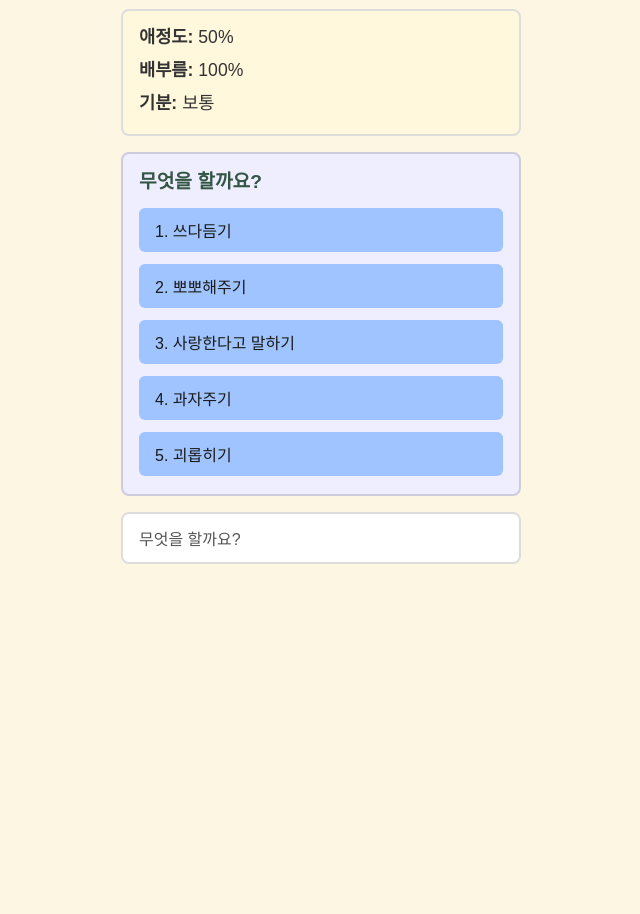
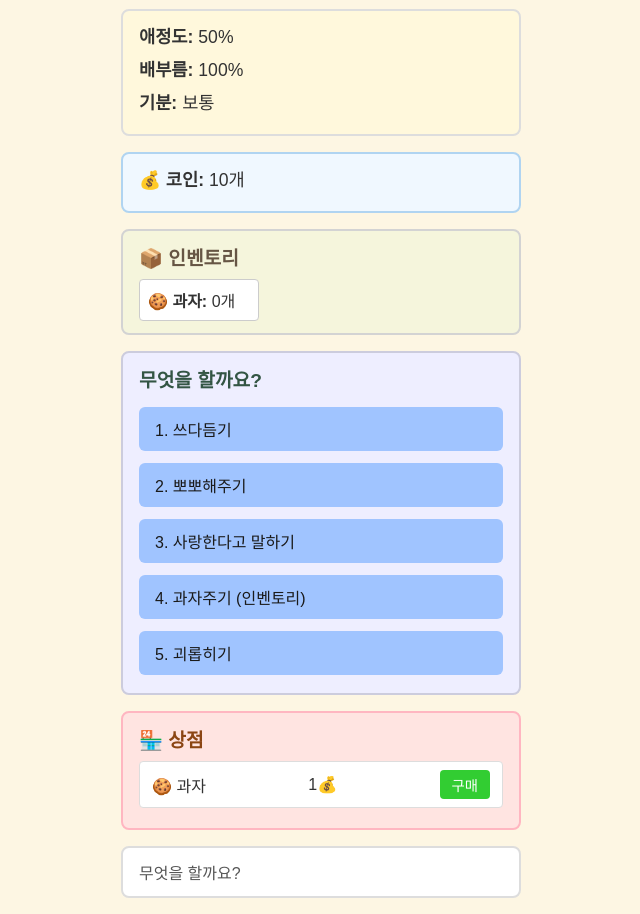
Before and after one commit to SeoulKing/ponyogame, a plain HTML site: page index.html in a window 1280 px wide. Shown: the part 54-968 px from the top of the page, without its empty margins (319-959 px from the left). Before the commit the page ends 800 px from the top, so only its background shows below. Drawn offline with Linux system fonts and the light colour scheme.

Commit message:
코인 및 인벤토리 시스템 추가, 상점 기능 구현

```diff
--- a/game.js
+++ b/game.js
@@ -3,6 +3,10 @@ const characterState = {
   fullness: 100,
   mood: "보통",
   lastActiveTime: Date.now(),
+  coins: 10,
+  inventory: {
+    snacks: 0
+  }
 };
 
 // 시간에 따른 수치 변화 설정
@@ -17,6 +21,8 @@ function renderStatus() {
   const affectionEl = document.getElementById("affection-value");
   const fullnessEl = document.getElementById("fullness-value");
   const moodEl = document.getElementById("mood-value");
+  const coinEl = document.getElementById("coin-value");
+  const snackCountEl = document.getElementById("snack-count");
 
   const clampedAffection = Math.max(0, Math.min(100, characterState.affection));
   const clampedFullness = Math.max(0, Math.min(100, characterState.fullness));
@@ -24,6 +30,11 @@ function renderStatus() {
   affectionEl.textContent = clampedAffection;
   fullnessEl.textContent = clampedFullness;
   moodEl.textContent = characterState.mood;
+  coinEl.textContent = characterState.coins;
+  snackCountEl.textContent = characterState.inventory.snacks;
+
+  // 상점 버튼 상태 업데이트
+  updateShopButtons();
 }
 
 function showMessage(text) {
@@ -154,12 +165,9 @@ function handleAction(action) {
       characterState.affection += 8;
       msg = "진심으로 사랑한다고 말했어요. 애정도가 올랐습니다!";
       break;
-    case "snack":
-      characterState.fullness += 25;
-      characterState.fullness = Math.min(100, characterState.fullness);
-      characterState.affection += 3;
-      msg = "맛있는 과자를 주었어요! 배가 불러지고 애정도도 올랐습니다! 🍪";
-      break;
+    case "use-snack":
+      useItem("snack");
+      return; // useItem에서 이미 상태 업데이트와 메시지 처리를 하므로 return
     case "tease":
       characterState.affection -= 15;
       msg = "장난으로 괴롭혔어요… 기분이 별로 같아요.";
@@ -174,6 +182,7 @@ function handleAction(action) {
 
   // 마지막 활동 시간 업데이트
   characterState.lastActiveTime = Date.now();
+  saveStateToLocal();
 }
 
 function saveStateToLocal() {
@@ -181,7 +190,9 @@ function saveStateToLocal() {
     affection: characterState.affection,
     fullness: characterState.fullness,
     mood: characterState.mood,
-    lastActiveTime: characterState.lastActiveTime
+    lastActiveTime: characterState.lastActiveTime,
+    coins: characterState.coins,
+    inventory: characterState.inventory
   };
   localStorage.setItem("myGameState", JSON.stringify(data));
 }
@@ -195,9 +206,72 @@ function loadStateFromLocal() {
       characterState.fullness = data.fullness || 100;
       characterState.mood = data.mood || "보통";
       characterState.lastActiveTime = data.lastActiveTime || Date.now();
+      characterState.coins = data.coins || 10;
+      characterState.inventory = data.inventory || { snacks: 0 };
     } catch (e) {
       console.error("로컬 데이터 파싱 오류:", e);
     }
+  }
+}
+
+function updateShopButtons() {
+  const shopButtons = document.querySelectorAll(".shop-btn");
+  shopButtons.forEach((btn) => {
+    const price = parseInt(btn.getAttribute("data-price"));
+    if (characterState.coins < price) {
+      btn.disabled = true;
+      btn.textContent = "코인 부족";
+    } else {
+      btn.disabled = false;
+      btn.textContent = "구매";
+    }
+  });
+}
+
+function buyItem(itemType, price) {
+  if (characterState.coins < price) {
+    showMessage("💰 코인이 부족합니다!");
+    return false;
+  }
+
+  characterState.coins -= price;
+
+  switch (itemType) {
+    case "snack":
+      characterState.inventory.snacks += 1;
+      showMessage("🍪 과자를 구매했습니다! 인벤토리에서 확인하세요.");
+      break;
+    default:
+      showMessage("알 수 없는 아이템입니다.");
+      return false;
+  }
+
+  renderStatus();
+  saveStateToLocal();
+  return true;
+}
+
+function useItem(itemType) {
+  switch (itemType) {
+    case "snack":
+      if (characterState.inventory.snacks <= 0) {
+        showMessage("🍪 과자가 없습니다! 상점에서 구매하세요.");
+        return false;
+      }
+
+      characterState.inventory.snacks -= 1;
+      characterState.fullness += 25;
+      characterState.fullness = Math.min(100, characterState.fullness);
+      characterState.affection += 3;
+      showMessage("🍪 인벤토리에서 과자를 주었어요! 배가 불러지고 애정도도 올랐습니다!");
+
+      renderStatus();
+      saveStateToLocal();
+      return true;
+
+    default:
+      showMessage("사용할 수 없는 아이템입니다.");
+      return false;
   }
 }
 
@@ -207,12 +281,22 @@ document.addEventListener("DOMContentLoaded", () => {
   renderStatus();
   startAffectionTimer(); // 애정도 감소 타이머 시작
 
+  // 액션 버튼 이벤트
   const buttons = document.querySelectorAll(".action-btn");
   buttons.forEach((btn) => {
     btn.addEventListener("click", () => {
       const action = btn.getAttribute("data-action");
       handleAction(action);
-      saveStateToLocal();
+    });
+  });
+
+  // 상점 버튼 이벤트
+  const shopButtons = document.querySelectorAll(".shop-btn");
+  shopButtons.forEach((btn) => {
+    btn.addEventListener("click", () => {
+      const item = btn.getAttribute("data-item");
+      const price = parseInt(btn.getAttribute("data-price"));
+      buyItem(item, price);
     });
   });
 });
--- a/index.html
+++ b/index.html
@@ -23,13 +23,37 @@
     </div>
   </section>
 
+  <section id="wallet-section">
+    <div class="status-line">
+      <strong>💰 코인:</strong> <span id="coin-value">10</span>개
+    </div>
+  </section>
+
+  <section id="inventory-section">
+    <h2>📦 인벤토리</h2>
+    <div class="inventory-grid">
+      <div class="inventory-item">
+        <strong>🍪 과자:</strong> <span id="snack-count">0</span>개
+      </div>
+    </div>
+  </section>
+
   <section id="action-section">
     <h2>무엇을 할까요?</h2>
     <button class="action-btn" data-action="pet">1. 쓰다듬기</button>
     <button class="action-btn" data-action="kiss">2. 뽀뽀해주기</button>
     <button class="action-btn" data-action="love">3. 사랑한다고 말하기</button>
-    <button class="action-btn" data-action="snack">4. 과자주기</button>
+    <button class="action-btn" data-action="use-snack">4. 과자주기 (인벤토리)</button>
     <button class="action-btn" data-action="tease">5. 괴롭히기</button>
+  </section>
+
+  <section id="shop-section">
+    <h2>🏪 상점</h2>
+    <div class="shop-item">
+      <span>🍪 과자</span>
+      <span>1💰</span>
+      <button class="shop-btn" data-item="snack" data-price="1">구매</button>
+    </div>
   </section>
 
   <section id="message-section">
--- a/styles.css
+++ b/styles.css
@@ -33,6 +33,85 @@ header h1 {
 .status-line {
   font-size: 1.1rem;
   margin-bottom: 8px;
+}
+
+#wallet-section {
+  width: 100%;
+  max-width: 400px;
+  background-color: #f0f8ff;
+  border: 2px solid #b0d4f1;
+  border-radius: 8px;
+  padding: 12px 16px;
+  margin-bottom: 16px;
+}
+
+#inventory-section {
+  width: 100%;
+  max-width: 400px;
+  background-color: #f5f5dc;
+  border: 2px solid #d3d3d3;
+  border-radius: 8px;
+  padding: 12px 16px;
+  margin-bottom: 16px;
+}
+#inventory-section h2 {
+  font-size: 1.2rem;
+  margin-bottom: 8px;
+  color: #654;
+}
+.inventory-grid {
+  display: flex;
+  flex-wrap: wrap;
+  gap: 8px;
+}
+.inventory-item {
+  background-color: #fff;
+  border: 1px solid #ccc;
+  border-radius: 4px;
+  padding: 8px;
+  min-width: 120px;
+}
+
+#shop-section {
+  width: 100%;
+  max-width: 400px;
+  background-color: #ffe4e1;
+  border: 2px solid #ffb6c1;
+  border-radius: 8px;
+  padding: 12px 16px;
+  margin-bottom: 16px;
+}
+#shop-section h2 {
+  font-size: 1.2rem;
+  margin-bottom: 8px;
+  color: #8b4513;
+}
+.shop-item {
+  display: flex;
+  justify-content: space-between;
+  align-items: center;
+  background-color: #fff;
+  border: 1px solid #ddd;
+  border-radius: 4px;
+  padding: 8px 12px;
+  margin-bottom: 8px;
+}
+.shop-btn {
+  padding: 4px 12px;
+  font-size: 0.9rem;
+  border: none;
+  border-radius: 4px;
+  background-color: #32cd32;
+  color: white;
+  cursor: pointer;
+  transition: background-color 0.2s;
+}
+.shop-btn:hover {
+  background-color: #228b22;
+}
+.shop-btn:disabled {
+  background-color: #ccc;
+  cursor: not-allowed;
 }
 
 #action-section {
```
